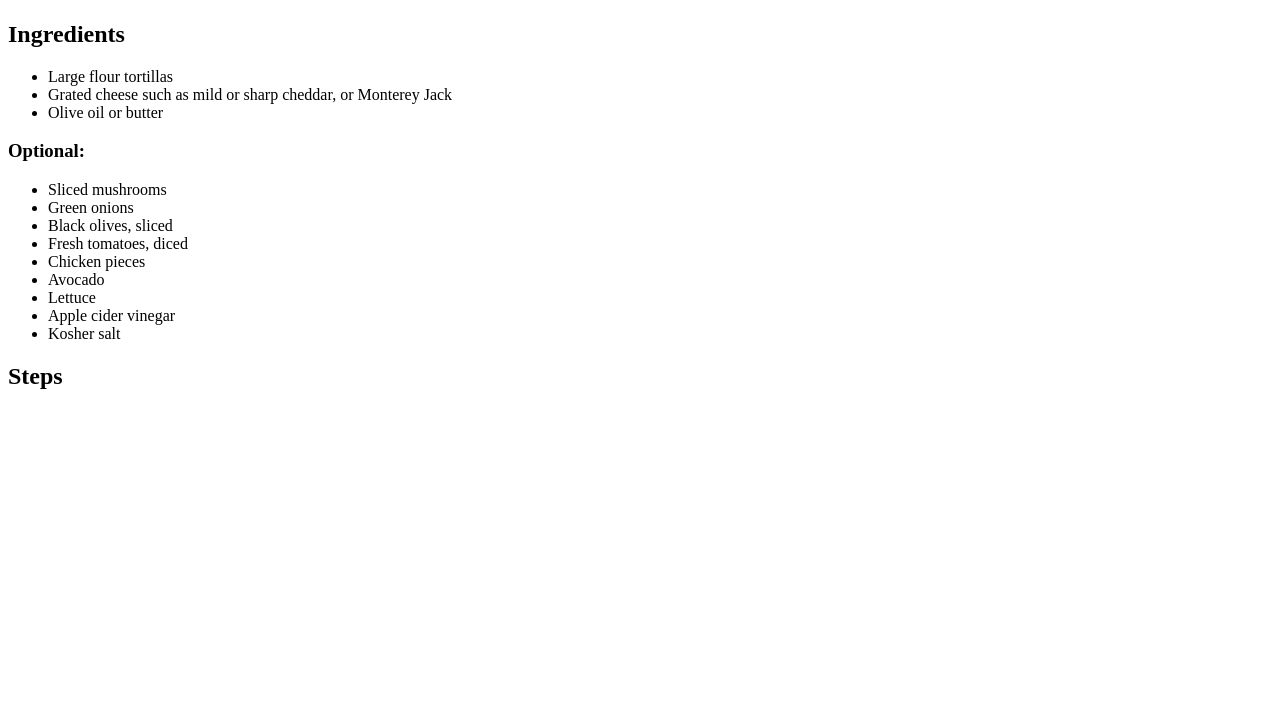
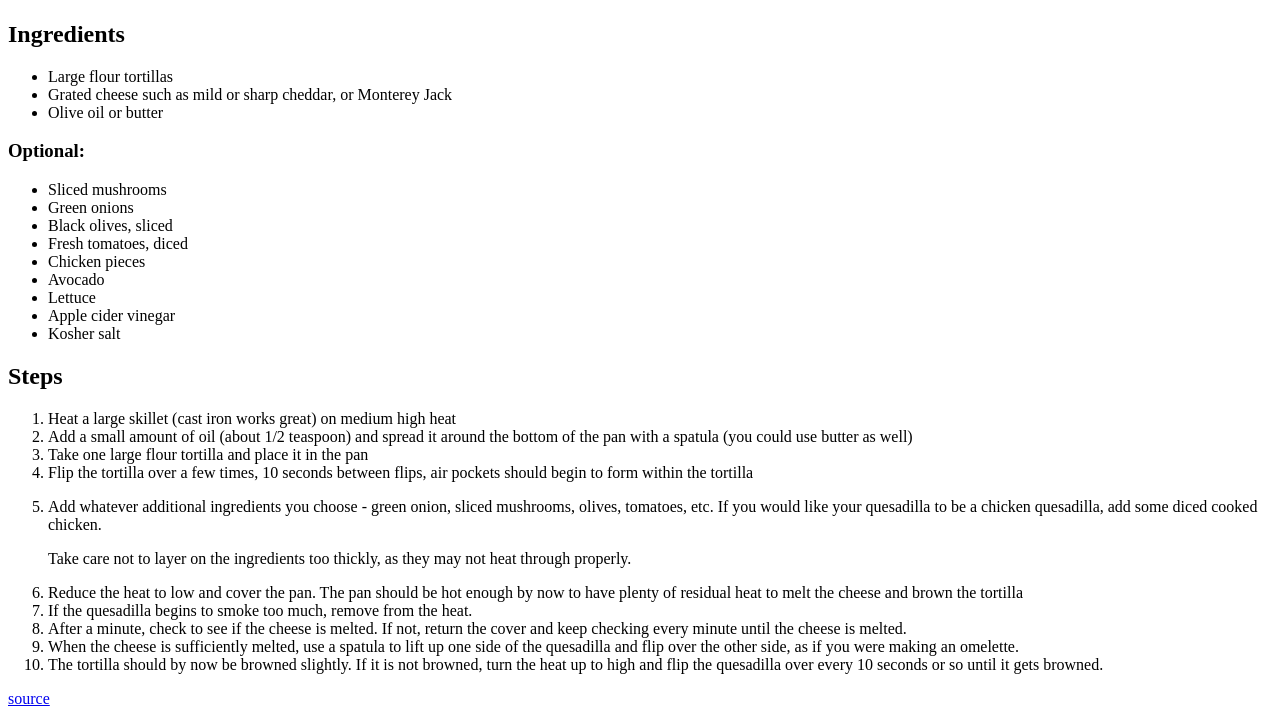
Before and after one commit to MichaelYKersey/Project-Odin-Recipes, a plain HTML site: page recipes/quesadilla.html in a window 1280 px wide. Shown: the part 483-1207 px from the top of the page. Before the commit the page ends 893 px from the top, so only its background shows below. Drawn offline with Linux system fonts and the light colour scheme.

Commit message:
Add Recipe Steps And Source Link To Quesadilla

```diff
--- a/recipes/quesadilla.html
+++ b/recipes/quesadilla.html
@@ -28,6 +28,23 @@
             </ul>
         </p>
         <h2>Steps</h2>
-        <p><a href="https://www.simplyrecipes.com/recipes/quesadilla/" target="_blank"></a><source></p>
+        <p>
+            <ol>
+                <li>Heat a large skillet (cast iron works great) on medium high heat</li>
+                <li>Add a small amount of oil (about 1/2 teaspoon) and spread it around the bottom of the pan with a spatula (you could use butter as well)</li>
+                <li>Take one large flour tortilla and place it in the pan</li>
+                <li>Flip the tortilla over a few times, 10 seconds between flips, air pockets should begin to form within the tortilla</li>
+                <li>
+                    <p>Add whatever additional ingredients you choose - green onion, sliced mushrooms, olives, tomatoes, etc. If you would like your quesadilla to be a chicken quesadilla, add some diced cooked chicken.</p>
+                    <p>Take care not to layer on the ingredients too thickly, as they may not heat through properly.</p>
+                </li>
+                <li>Reduce the heat to low and cover the pan. The pan should be hot enough by now to have plenty of residual heat to melt the cheese and brown the tortilla</li>
+                <li>If the quesadilla begins to smoke too much, remove from the heat.</li>
+                <li>After a minute, check to see if the cheese is melted. If not, return the cover and keep checking every minute until the cheese is melted.</li>
+                <li>When the cheese is sufficiently melted, use a spatula to lift up one side of the quesadilla and flip over the other side, as if you were making an omelette.</li>
+                <li>The tortilla should by now be browned slightly. If it is not browned, turn the heat up to high and flip the quesadilla over every 10 seconds or so until it gets browned.</li>
+            </ol>
+        </p>
+        <p><a href="https://www.simplyrecipes.com/recipes/quesadilla/" target="_blank">source</a></p>
     </body>
 </html>
```
